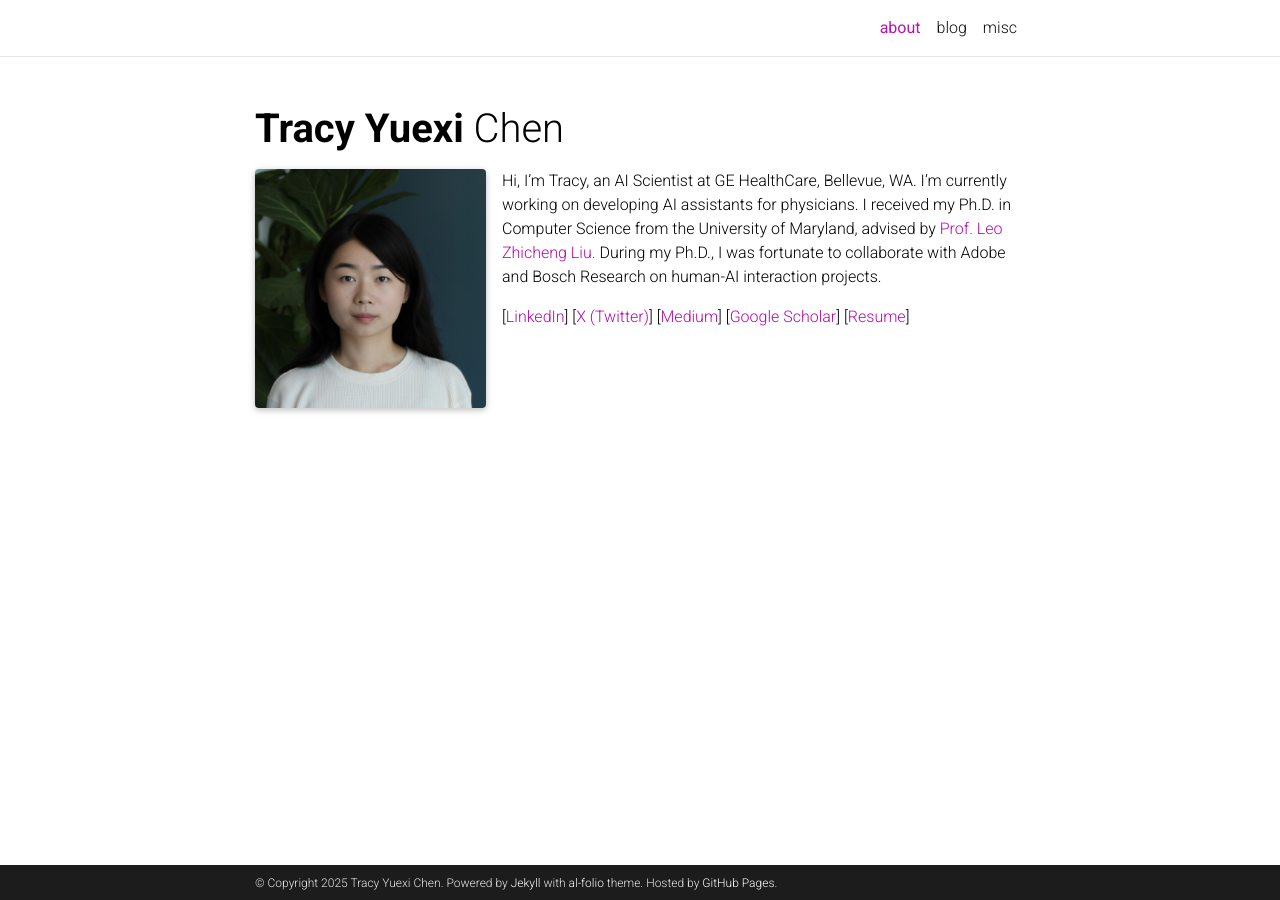
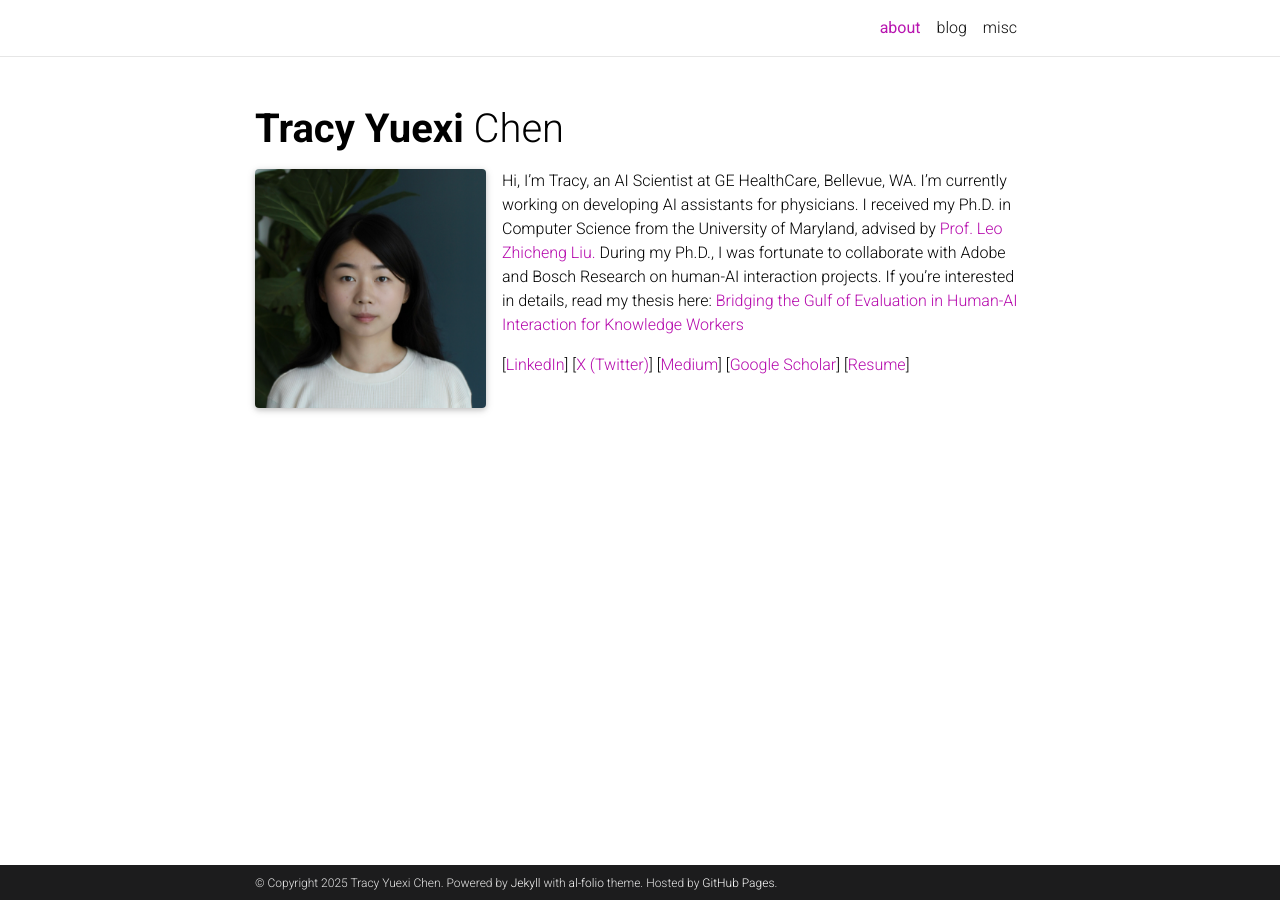
Before and after one commit to TracyYXChen/TracyYXChen.github.io, a Jekyll site: the page built from _pages/about.md, in a window 1280 px wide. Built offline with Jekyll 4.4.1, drawn with Linux system fonts in a browser that asks for light colours; full-size pictures stand in for the smaller copies a plugin makes; comment, search, counter and statistics services are not loaded; a style sheet for code colours, icons or effects is not loaded.

Commit message:
Update about page with thesis link
Added a link to the thesis for more details on research.

```diff
--- a/_pages/about.md
+++ b/_pages/about.md
@@ -15,7 +15,7 @@ latest_posts: false  # includes a list of the newest posts
 selected_papers: false # includes a list of papers marked as "selected={true}"
 social: false  # includes social icons at the bottom of the page
 ---
-Hi, I'm Tracy, an AI Scientist at GE HealthCare, Bellevue, WA. I'm currently working on developing AI assistants for physicians. I received my Ph.D. in Computer Science from the University of Maryland, advised by [Prof. Leo Zhicheng Liu.](https://zcliu.org/){:target="_blank"} During my Ph.D., I was fortunate to collaborate with Adobe and Bosch Research on human-AI interaction projects.
+Hi, I'm Tracy, an AI Scientist at GE HealthCare, Bellevue, WA. I'm currently working on developing AI assistants for physicians. I received my Ph.D. in Computer Science from the University of Maryland, advised by [Prof. Leo Zhicheng Liu.](https://zcliu.org/){:target="_blank"} During my Ph.D., I was fortunate to collaborate with Adobe and Bosch Research on human-AI interaction projects. If you're interested in details, read my thesis here: [Bridging the Gulf of Evaluation in Human-AI Interaction for Knowledge Workers](https://www.proquest.com/openview/cdb8c3801950f368b3081bb93ee35585/1?pq-origsite=gscholar&cbl=18750&diss=y){:target="_blank"}
 
 [[LinkedIn](https://www.linkedin.com/in/yuexi-tracy-chen-9186631a9/){:target="_blank"}]
 [[X (Twitter)](https://twitter.com/tracyyxchen){:target="_blank"}]
```
